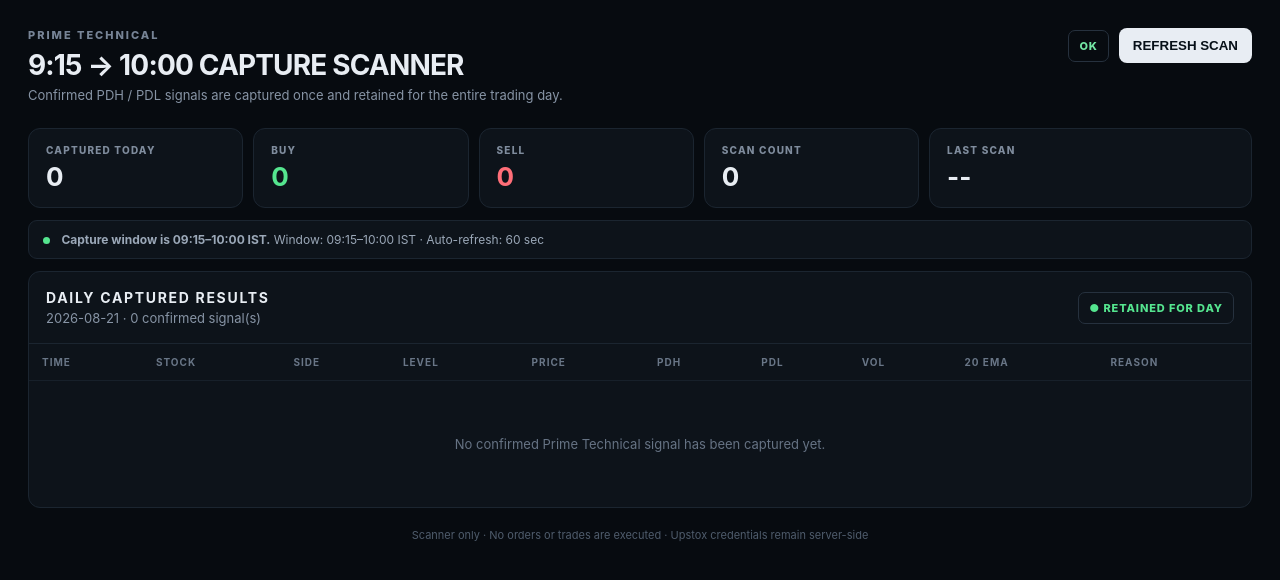
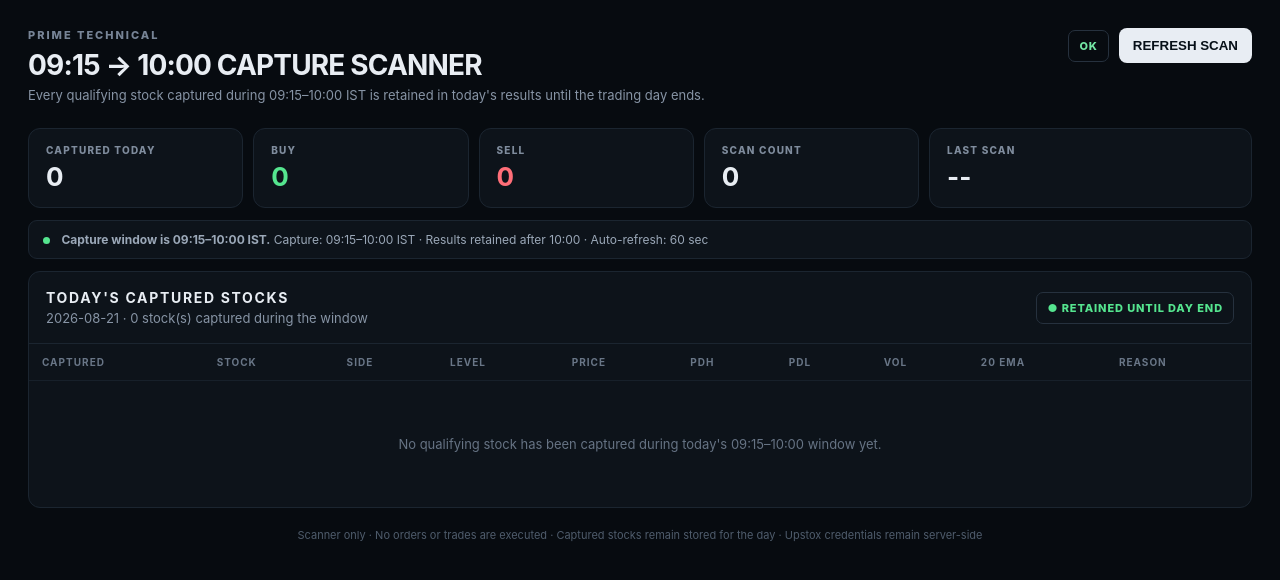
Before and after one commit to anacambridge-max/Prime-technical-9-15-10-scanner, a Next.js app: page / in a window 1280 px wide. Shown: the top 580 px of the page. Built offline with nearby package versions, Linux system fonts and the light colour scheme.

Commit message:
Clarify daily capture retention in scanner dashboard

```diff
--- a/app/page.tsx
+++ b/app/page.tsx
@@ -4,7 +4,7 @@ import { useCallback, useEffect, useMemo, useRef, useState } from 'react';
 
 type Signal = {
   symbol: string; name: string; direction: 'BUY' | 'SELL'; level: 'PDH' | 'PDL';
-  status: string; confirmationTime: string; price: number; pdh: number; pdl: number;
+  status: string; firstSeenAt?: string; confirmationTime: string; price: number; pdh: number; pdl: number;
   volumeMultiple: number; ema20: number; reason: string;
 };
 type Store = { date: string; signals: Signal[]; lastScanAt?: string; scanCount: number; dataStatus: string; error?: string };
@@ -31,7 +31,7 @@ export default function Home() {
       const res = await fetch('/api/scan', { cache: 'no-store' });
       const data = await res.json();
       if (data.daily) setStore(data.daily);
-      setMessage(data.message ?? (data.ok ? 'Scan completed' : data.error ?? 'Scan failed'));
+      setMessage(data.message ?? (data.ok ? 'Scan completed — qualifying stocks captured.' : data.error ?? 'Scan failed'));
     } catch (e) {
       setMessage(e instanceof Error ? e.message : 'Scan failed');
     } finally {
@@ -43,7 +43,7 @@ export default function Home() {
   useEffect(() => {
     load();
     scan();
-    const id = setInterval(scan, 60_000);
+    const id = setInterval(() => { load(); scan(); }, 60_000);
     return () => clearInterval(id);
   }, [load, scan]);
 
@@ -53,7 +53,7 @@ export default function Home() {
   return (
     <main className="shell">
       <header className="header">
-        <div><div className="eyebrow">PRIME TECHNICAL</div><h1>9:15 → 10:00 CAPTURE SCANNER</h1><p>Confirmed PDH / PDL signals are captured once and retained for the entire trading day.</p></div>
+        <div><div className="eyebrow">PRIME TECHNICAL</div><h1>09:15 → 10:00 CAPTURE SCANNER</h1><p>Every qualifying stock captured during 09:15–10:00 IST is retained in today's results until the trading day ends.</p></div>
         <div className="actions"><span className={`status ${store.dataStatus.toLowerCase()}`}>{store.dataStatus}</span><button onClick={scan} disabled={busy}>{busy ? 'SCANNING…' : 'REFRESH SCAN'}</button></div>
       </header>
 
@@ -65,22 +65,22 @@ export default function Home() {
         <div className="card wide"><span>LAST SCAN</span><strong>{time(store.lastScanAt)}</strong></div>
       </section>
 
-      <div className="banner"><span className="dot" /> <b>{message}</b><span> Window: 09:15–10:00 IST · Auto-refresh: 60 sec</span></div>
+      <div className="banner"><span className="dot" /> <b>{message}</b><span> Capture: 09:15–10:00 IST · Results retained after 10:00 · Auto-refresh: 60 sec</span></div>
 
-      {store.error && <div className="error">DATA ERROR: {store.error}. Existing captured signals are retained.</div>}
+      {store.error && <div className="error">DATA ERROR: {store.error}. Existing captured stocks are retained.</div>}
 
       <section className="panel">
-        <div className="panel-head"><div><h2>DAILY CAPTURED RESULTS</h2><p>{store.date || '—'} · {store.signals.length} confirmed signal(s)</p></div><span className="retained">● RETAINED FOR DAY</span></div>
+        <div className="panel-head"><div><h2>TODAY'S CAPTURED STOCKS</h2><p>{store.date || '—'} · {store.signals.length} stock(s) captured during the window</p></div><span className="retained">● RETAINED UNTIL DAY END</span></div>
         <div className="table-wrap">
-          <table><thead><tr><th>TIME</th><th>STOCK</th><th>SIDE</th><th>LEVEL</th><th>PRICE</th><th>PDH</th><th>PDL</th><th>VOL</th><th>20 EMA</th><th>REASON</th></tr></thead>
+          <table><thead><tr><th>CAPTURED</th><th>STOCK</th><th>SIDE</th><th>LEVEL</th><th>PRICE</th><th>PDH</th><th>PDL</th><th>VOL</th><th>20 EMA</th><th>REASON</th></tr></thead>
             <tbody>{store.signals.map((s) => <tr key={`${s.symbol}-${s.direction}-${s.level}`}>
-              <td>{time(s.confirmationTime)}</td><td className="symbol">{s.symbol}</td><td><span className={`pill ${s.direction.toLowerCase()}`}>{s.direction}</span></td><td>{s.level}</td><td>{fmt(s.price)}</td><td>{fmt(s.pdh)}</td><td>{fmt(s.pdl)}</td><td>{s.volumeMultiple.toFixed(1)}x</td><td>{fmt(s.ema20)}</td><td className="reason">{s.reason}</td>
+              <td>{time(s.firstSeenAt || s.confirmationTime)}</td><td className="symbol">{s.symbol}</td><td><span className={`pill ${s.direction.toLowerCase()}`}>{s.direction}</span></td><td>{s.level}</td><td>{fmt(s.price)}</td><td>{fmt(s.pdh)}</td><td>{fmt(s.pdl)}</td><td>{s.volumeMultiple.toFixed(1)}x</td><td>{fmt(s.ema20)}</td><td className="reason">{s.reason}</td>
             </tr>)}</tbody>
           </table>
-          {!store.signals.length && <div className="empty">No confirmed Prime Technical signal has been captured yet.</div>}
+          {!store.signals.length && <div className="empty">No qualifying stock has been captured during today's 09:15–10:00 window yet.</div>}
         </div>
       </section>
-      <footer>Scanner only · No orders or trades are executed · Upstox credentials remain server-side</footer>
+      <footer>Scanner only · No orders or trades are executed · Captured stocks remain stored for the day · Upstox credentials remain server-side</footer>
     </main>
   );
 }
```
